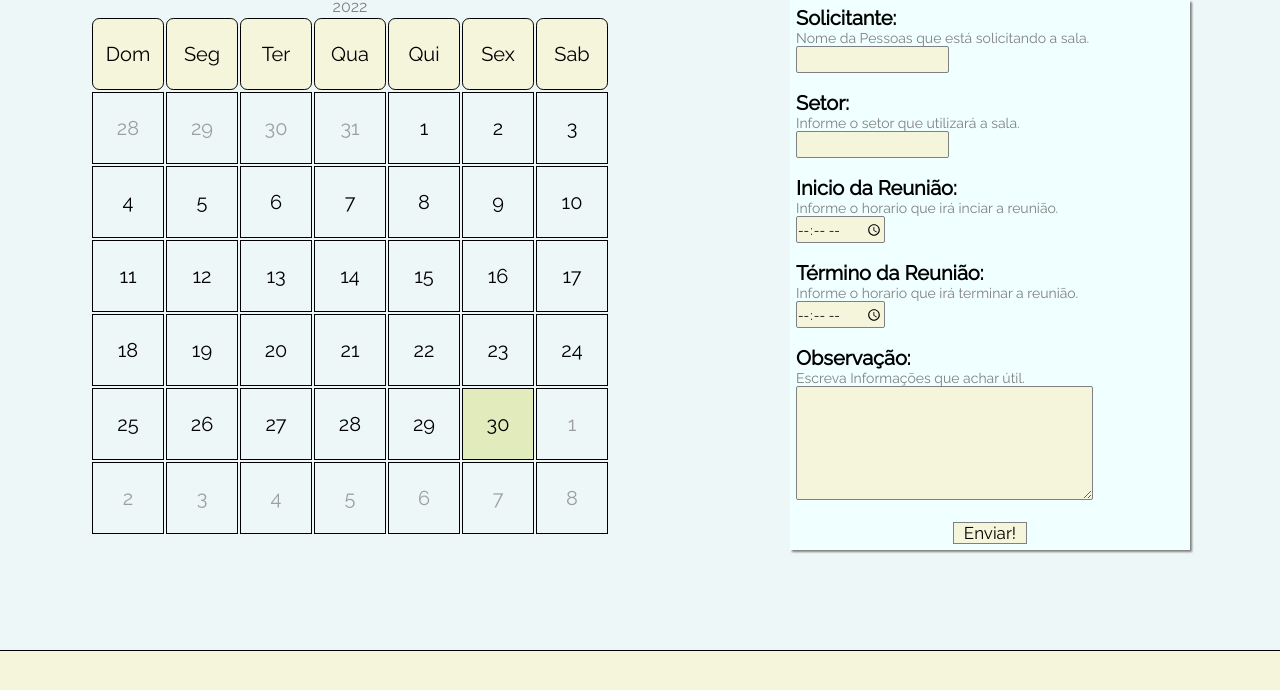
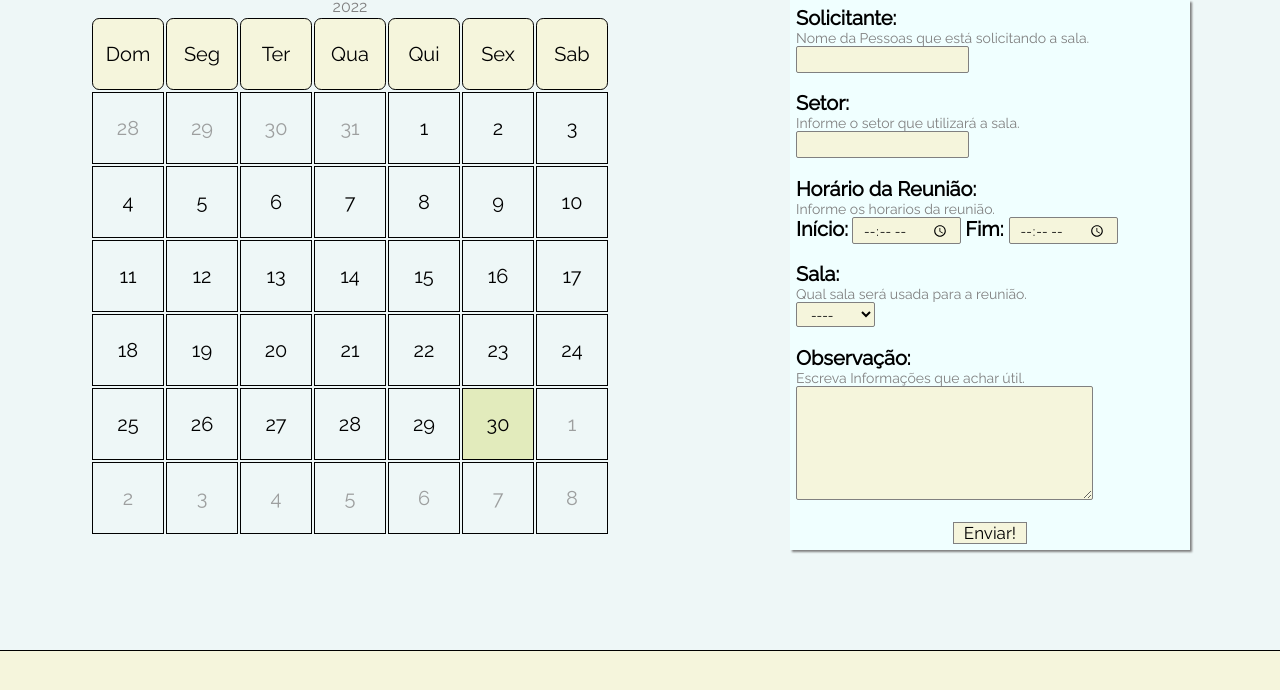
Before and after one commit to vitorZu/CalendarioParaReunioes, a plain HTML site: page index.html in a window 1280 px wide. Both pictures are taken after a click on the element "10". Shown: the part 108-798 px from the top of the page. Drawn offline with Linux system fonts and the light colour scheme.

Commit message:
Initial Event Select

```diff
--- a/index.html
+++ b/index.html
@@ -100,8 +100,8 @@
             </div>
         </section>
 
-        <section class="horarios">
-            <fieldset class="campo-horarios">
+        <section class="horarios" id="horarios">
+            <fieldset class="campo-horarios" >
                 <form type="post">
                     <div class="div-solcitante">
                         <label id="solicitante" class="label">Solicitante:</label>
@@ -117,21 +117,30 @@
                     </div>
                     <div class="div-horarioInicio">
                         <label class="label" id="horarioInicio">
-                            Inicio da Reunião:
+                            Horário da Reunião:
                         </label>
                         <p class="descricao">
-                            Informe o horario que irá inciar a reunião.
+                            Informe os horarios da reunião.
                         </p>
+                        <label class="label">Início:</label>
                         <input type="time" id="ipt-horarioInicio" class="input">
+                        <label class="label" id="horarioFim">
+                            Fim:
+                        </label>
+                        <input type="time" id="ipt-horarioFim" class="input">
                     </div>
-                    <div class="div-horarioFim">
-                        <label class="label" id="horarioFim">
-                            Término da Reunião:
+                    <div id="div-sala">
+                        <label class="label" id="sala">
+                            Sala:
                         </label>
                         <p class="descricao">
-                            Informe o horario que irá terminar a reunião.
+                            Qual sala será usada para a reunião.
                         </p>
-                        <input type="time" id="ipt-horarioFim" class="input">
+                        <select id="sala" class="input">
+                            <option value="none">----</option>
+                            <option value="Sala1">Sala 1</option>
+                            <option value="Sala2">Sala 2</option>
+                        </select>
                     </div>
                     <div class="div-obs">
                         <label class="label"id="obs">Observação:</label>
--- a/script/script.js
+++ b/script/script.js
@@ -65,6 +65,11 @@ document.addEventListener('DOMContentLoaded',function(){
     for(i = 0 ; i < btn_on.length ; i++){
         btn_on[i].addEventListener("click", function(){
             document.querySelector('.horarios').style.display = 'flex';
+            btn_on[i].classList.add('selected');
+            // if(btn_on[i].classList.contains('mes-quevem') || btn_on[i].classList.contains('mes-anterior')){
+            //     alert("Selecione um dia desses mes ou troque de mês");
+            // }else{
+            // }
         })
     }
 })
--- a/style/style.css
+++ b/style/style.css
@@ -111,10 +111,11 @@ header{
     border-radius: 10%;
     background-color: beige;
 }
-.horarios{
+#horarios{
     display: none;
 
 }
+
 .campo-horarios{
     background-color: azure;
     display: flex;
@@ -141,7 +142,12 @@ form{
     background-color: beige;
     color: black;
     height: 25px;
+    padding-right: 10px;
+    padding-left: 10px;
+}
 
+.selected{
+    background-color:  antiquewhite;
 }
 
 #ipt-obs{
```
